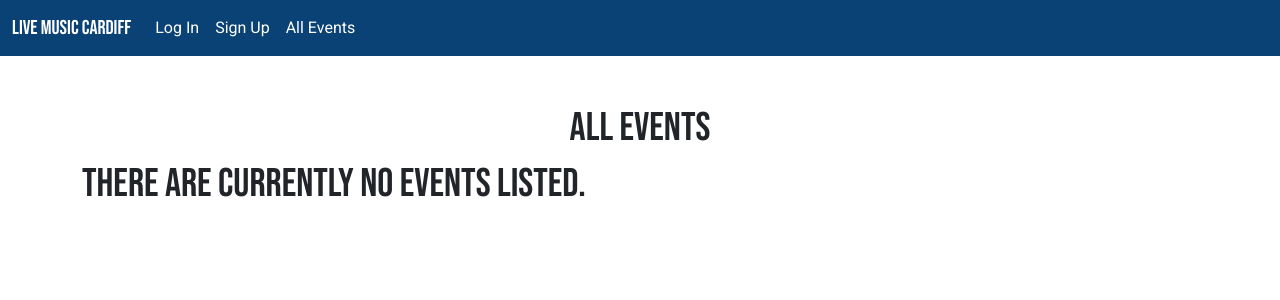
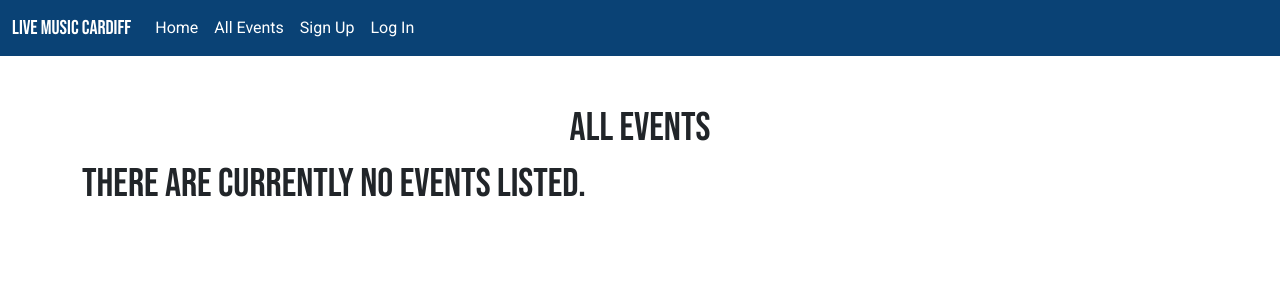
Before and after one commit to siondawson/milestone-project-3, a Flask app: page /all_events in a window 1280 px wide. Shown: the top 300 px of the page. Run offline with Flask 3, Linux system fonts and the light colour scheme; data that the repository does not hold is empty; some libraries are stand-ins or nearby versions.

Commit message:
re order nav li items on base.html

```diff
--- a/live_music_cardiff/templates/base.html
+++ b/live_music_cardiff/templates/base.html
@@ -38,23 +38,26 @@
                             <a class="nav-link text-white" href="{{ url_for('add_event') }}">Add Event</a>
                         </li>
                         <li class="nav-item">
-                            <a class="nav-link text-white" href="{{ url_for('logout') }}">Log Out</a>
+                            <a class="nav-link text-white" href="{{ url_for('user_events') }}">My Events</a>
                         </li>
                         <li class="nav-item">
                             <a class="nav-link text-white" href="{{ url_for('all_events') }}">All Events</a>
                         </li>
                         <li class="nav-item">
-                            <a class="nav-link text-white" href="{{ url_for('user_events') }}">My Events</a>
+                            <a class="nav-link text-white" href="{{ url_for('logout') }}">Log Out</a>
                         </li>
                         {% else %}
                         <li class="nav-item">
-                            <a class="nav-link text-white" href="{{ url_for('login') }}">Log In</a>
+                            <a class="nav-link text-white active" aria-current="page" href="{{ url_for('home') }}">Home</a>
+                        </li>
+                        <li class="nav-item">
+                            <a class="nav-link text-white" href="{{ url_for('all_events') }}">All Events</a>
                         </li>
                         <li class="nav-item">
                             <a class="nav-link text-white" href="{{ url_for('sign_up') }}">Sign Up</a>
                         </li>
                         <li class="nav-item">
-                            <a class="nav-link text-white" href="{{ url_for('all_events') }}">All Events</a>
+                            <a class="nav-link text-white" href="{{ url_for('login') }}">Log In</a>
                         </li>
                         {% endif %}
                     </ul>
```
